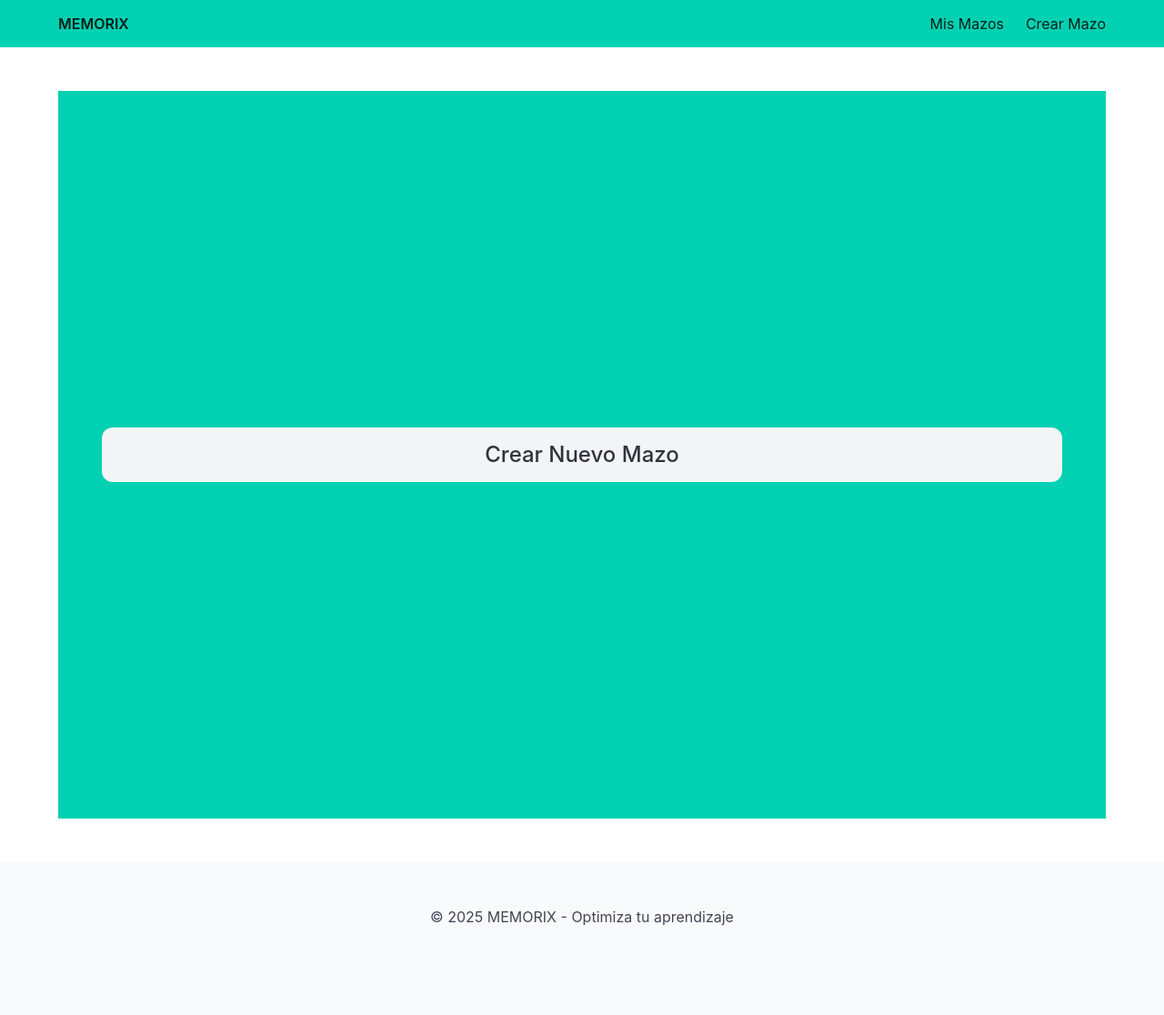
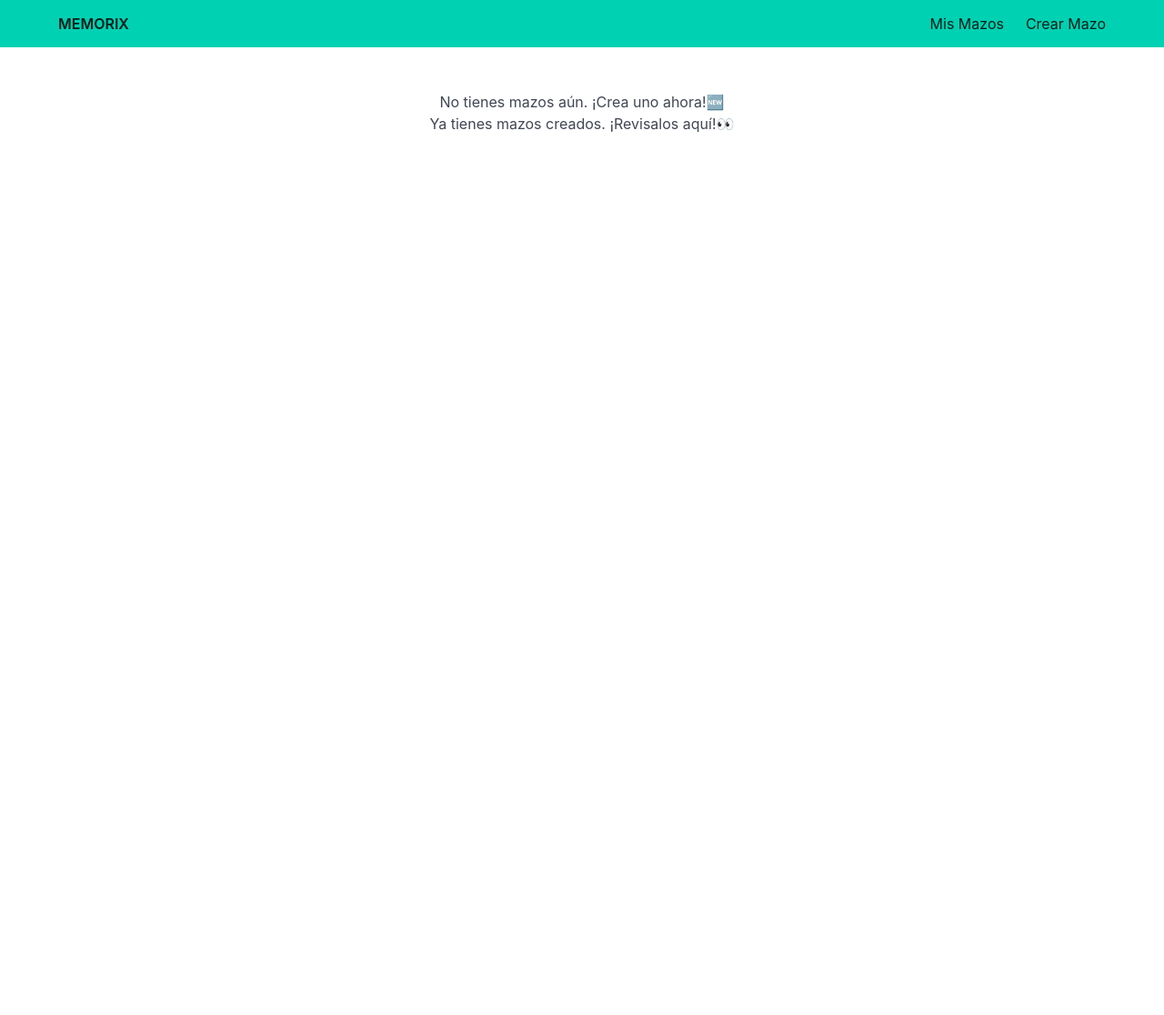
Before and after one commit to Reny-Alfonzo/memorix, a Django app: template memorix/templates/memorix/home.html in a window 1280 px wide. Shown: the whole page at 91% size. After the commit the page ends 146 px from the top, so only its background shows below. Run offline with Django 3.2, Linux system fonts and the light colour scheme; the template is opened without the code that fills it, so the values that code supplies are empty.

Commit message:
Refactorizar plantillas: eliminar el pie de página de base.html, simplificar el contenido de home.html y actualizar las etiquetas de los botones en mis_tarjetas.html

```diff
--- a/memorix/templates/memorix/base.html
+++ b/memorix/templates/memorix/base.html
@@ -39,14 +39,6 @@
             {% block content %}{% endblock %}
         </div>
     </main>
-
-    <!-- Pie de Página -->
-    <footer class="footer">
-        <div class="content has-text-centered">
-            <p>&copy; 2025 MEMORIX - Optimiza tu aprendizaje</p>
-        </div>
-    </footer>
 <script src="{% static 'memorix/script.js' %}" defer></script>
-
 </body>
 </html>
--- a/memorix/templates/memorix/home.html
+++ b/memorix/templates/memorix/home.html
@@ -3,12 +3,6 @@
 {% block title %}Home - MEMORIX{% endblock %}
 
 {% block content %}
-    <section class="hero is-primary is-fullheight">
-        <div class="hero-body">
-            <div class="container has-text-centered">
-                <a href="{% url 'crear_mazo' %}" class="button is-light is-large is-fullwidth">Crear Nuevo Mazo</a>
-            </div>
-
-        </div>
-    </section>
+<p class="has-text-centered">No tienes mazos aún. ¡Crea uno ahora!<a href="{% url 'crear_mazo' %}">🆕</a></p>
+<p class="has-text-centered">Ya tienes mazos creados. ¡Revisalos aquí!<a href="{% url 'mis_mazos' %}">👀</a></p>
 {% endblock %}
--- a/memorix/templates/memorix/mis_tarjetas.html
+++ b/memorix/templates/memorix/mis_tarjetas.html
@@ -20,8 +20,8 @@
             </div>
 
             <div class="has-text-centered">
-                <a href="{% url 'agregar_tarjeta' mazo.id %}" class="button is-success is-large">Agregar Nueva Tarjeta</a>
-                <a href="{% url 'mis_mazos' %}" class="button is-danger is-light is-large">Volver a Mis Mazos</a>
+                <a href="{% url 'agregar_tarjeta' mazo.id %}" class="button is-success is-large">🆕</a>
+                <a href="{% url 'mis_mazos' %}" class="button is-danger is-light is-large">🔙</a>
             </div>
         </div>
     </section>
```
